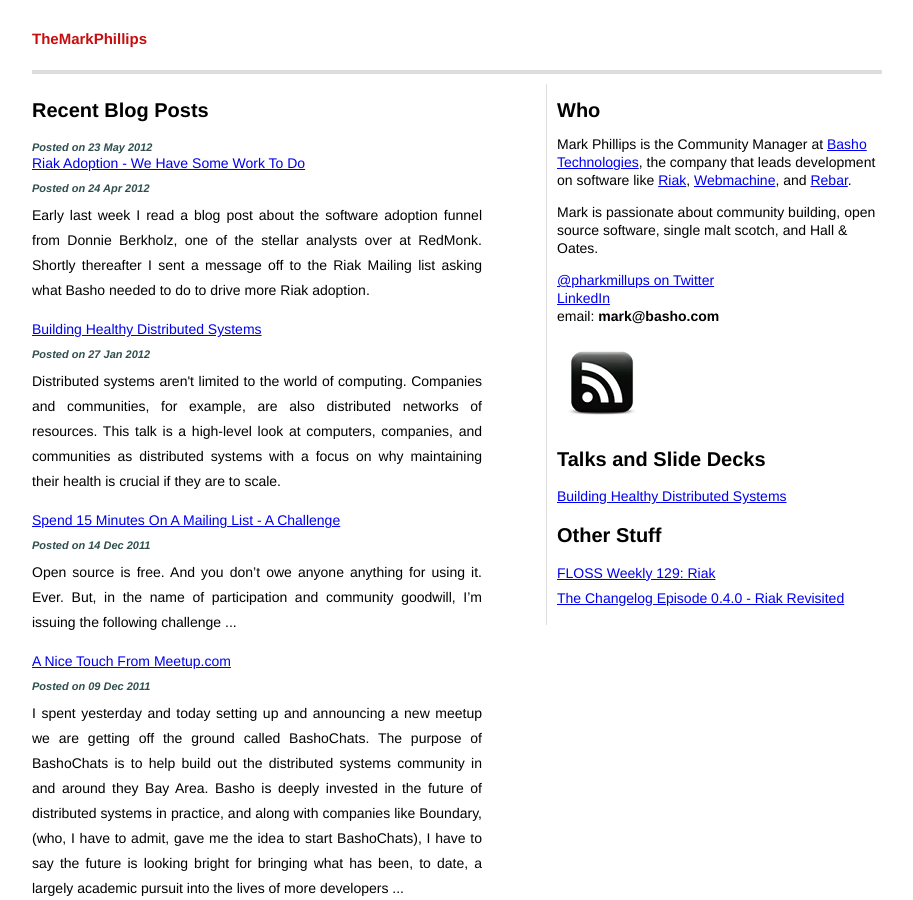
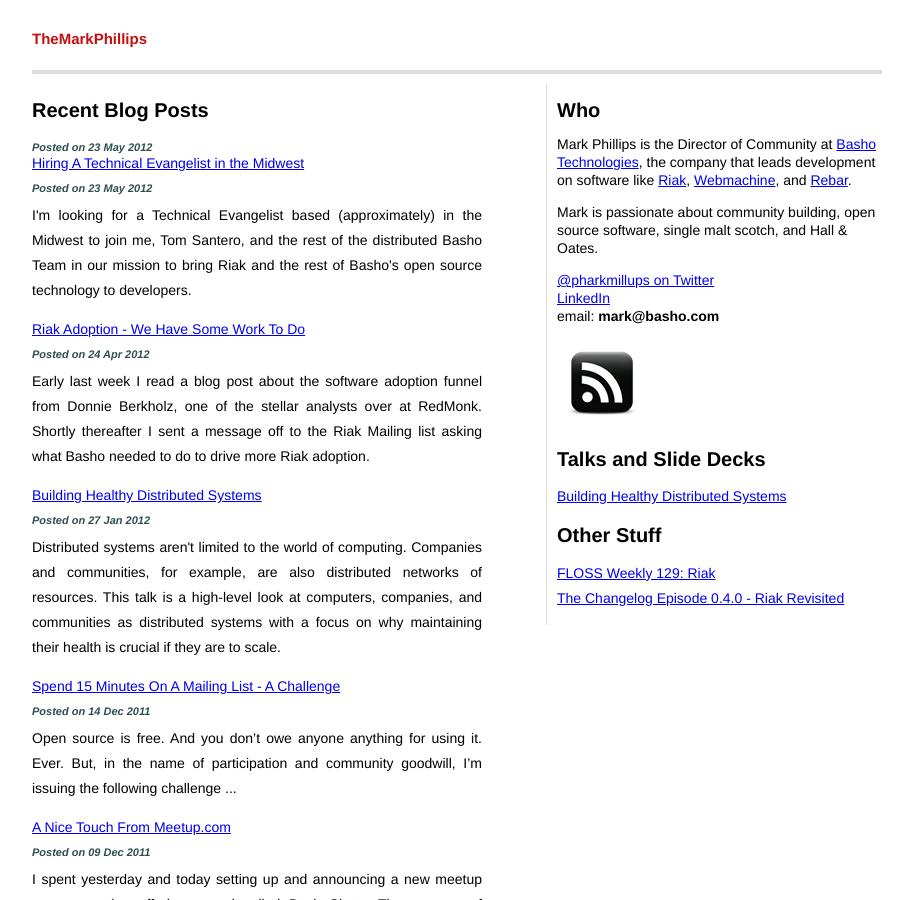
Before and after one commit to PharkMillups/pharkmillups.github.com, a Jekyll site: the page built from index.html, in a window 1280 px wide and 900 px high. Shown: the whole window, without its empty margins (183-1096 px from the left). Built offline with Jekyll 4.4.1, drawn with Linux system fonts in a browser that asks for light colours; Markdown is read by kramdown in place of the engine named in the settings; part of the change alters nothing that is shown.

Commit message:
new post

```diff
--- /dev/null
+++ b/_posts/2012-05-23-Hiring-Technical-Evangelist-in-Midwest.textile
@@ -0,0 +1,28 @@
+---
+title: Hiring A Technical Evangelist in the Midwest
+layout: newpost
+summary: <p>I'm looking for a Technical Evangelist based (approximately) in the Midwest to join me, Tom Santero, and the rest of the distributed Basho Team in our mission to bring Riak and the rest of Basho's open source technology to developers.</p>
+---
+
+*May 23, 2012*
+
+I'm looking for a Technical Evangelist based (approximately) in the Midwest to join me, "Tom Santero":https://twitter.com/tsantero, and the rest of the distributed "Basho Team":http://basho.com/company/team/ in our mission to bring "Riak":http://wiki.basho.com/Riak.html and the rest of "Basho's open source technology":https://github.com/basho to developers.
+
+Qualities that might make you perfect for the position:
+
+* Passionate about databases that work as advertised, especially Riak
+* Lover of open source technology and communities
+* The heart and technical ability of a developer and the mind of a sales person
+* Full of hustle
+* Like coding but you don't have to code to be happy
+* Excellent writing skills
+* Ability to travel
+* Not afraid to get in front of and engage a crowd
+
+*The Work*
+
+This is fun, stimulating, worthwhile, and tiring work. No day is the same: some days you'll be giving a technical talk to a small team of engineers from a FORTUNE 50 company; other days you'll be at a conference shaking hands with users; on other days you'll be writing a technical blog post about new components of "Riak Core":https://github.com/basho/riak_core. The mission is to drive Riak adoption. Your focus will be on Mid- and Central-US but you'll form a large component of Basho's global community development plan.
+
+Regardless, you'll wake up every morning and sign online to find a team of like-minded men and women dedicated to the building and proliferation of scalable distributed systems. If any of this interests you, and you happen to live in or close to what one would call "the Midwest", shoot an email to *mark@basho.com*. I want to talk to you.
+
+"Mark":https://twitter.com/pharkmillups
--- a/index.html
+++ b/index.html
@@ -51,7 +51,7 @@ title: TheMarkPhillips
 	</div>
 	<div id="about">
 <h2 class="who">Who</h2>
-<p>Mark Phillips is the Community Manager at <a href="http://www.basho.com">Basho Technologies</a>, the company that leads development on software like <a href="http://wiki.basho.com">Riak</a>, <a href="https://github.com/basho/webmachine">Webmachine</a>, and <a href="https://github.com/basho/rebar/wiki">Rebar</a>.
+<p>Mark Phillips is the Director of Community at <a href="http://www.basho.com">Basho Technologies</a>, the company that leads development on software like <a href="http://wiki.basho.com">Riak</a>, <a href="https://github.com/basho/webmachine">Webmachine</a>, and <a href="https://github.com/basho/rebar/wiki">Rebar</a>.
 </p>
 <p>Mark is passionate about community building, open source software, single malt scotch, and Hall & Oates.</p>
 
```
